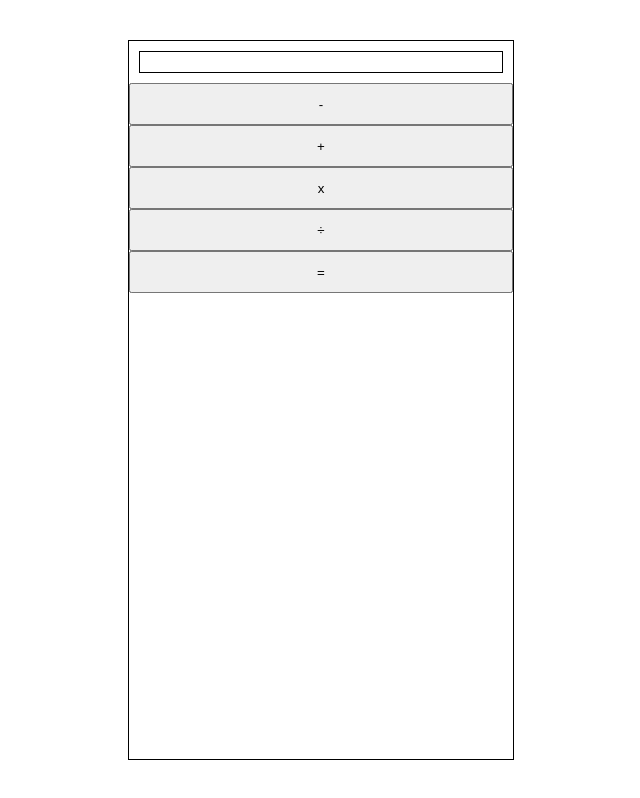
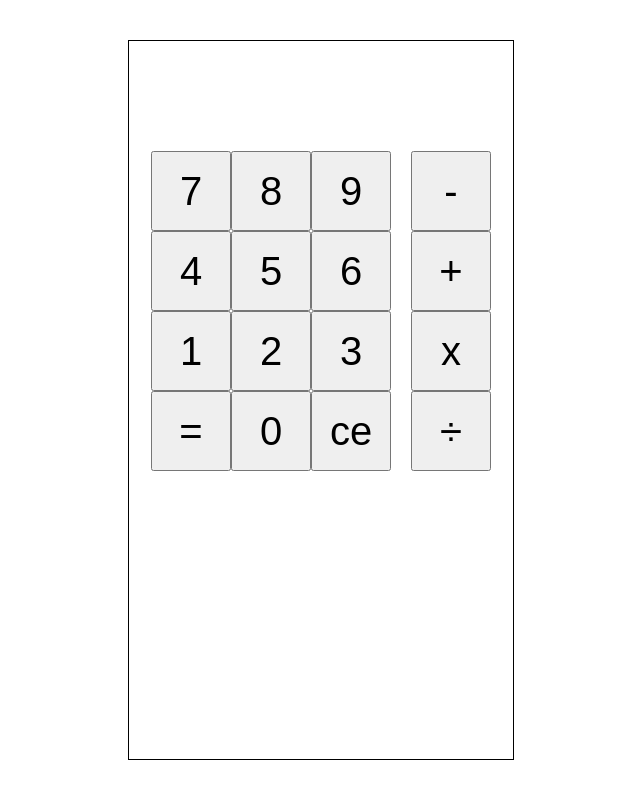
Before and after one commit to guilherme-tavares-py/bare-js-calc, a plain HTML site: page index.html in a window 1280 px wide. Shown: the whole page, without its empty margins (319-959 px from the left). Drawn offline with Linux system fonts and the light colour scheme.

Commit message:
Update Calc

```diff
--- a/index.css
+++ b/index.css
@@ -14,26 +14,45 @@ body {
 
 .screen {
     padding: 10px;
-    margin: 10px;
-    border: 1px solid black;
+    margin: 10px 20px 30px 10px;
+    height: 40px;
+    text-align: right;
+    font-size: 40px;
 }
 
 .grid-container {
     display: grid;
+    grid-template-columns: auto auto;
+    justify-content: center;
 
 }
 
-.grid-item {
-    grid-column-start: 1;
-    grid-column-end: 2;
-    grid-row-start: 1;
-    grid-row-end: 2;
+
+
+.part1 {
+    display: grid;
+    grid-template-columns: auto auto auto;
+    grid-template-rows: auto auto auto auto auto;
+    margin: 10px;
+
 }
 
-.numbers {
-    display: grid;
+.part1 button {
+    font-size: 40px;
+    width: 80px;
+    height: 80px;
 }
 
-.operators {
+
+.part2 {
     display: grid;
+    grid-template-rows: auto auto auto auto;
+    margin: 10px;
 }
+
+.part2 button {
+    font-size: 40px;
+    width: 80px;
+    height: 80px;
+
+}
--- a/index.html
+++ b/index.html
@@ -12,24 +12,25 @@
 
         </div>
         <div class="grid-container">
-            <div class="numbers grid-item">
-                <button onclick="number(0)">0</button>
+            <div class="grid-item1 part1">
+                <button onclick="number(7)">7</button>
+                <button onclick="number(8)">8</button>
+                <button onclick="number(9)">9</button>
+                <button onclick="number(4)">4</button>
+                <button onclick="number(5)">5</button>
+                <button onclick="number(6)">6</button>
                 <button onclick="number(1)">1</button>
                 <button onclick="number(2)">2</button>
                 <button onclick="number(3)">3</button>
-                <button onclick="number(4)">4</button>
-                <button onclick="number(5)">5</button>
-                <button onclick="number(6)">6</button>
-                <button onclick="number(7)">7</button>
-                <button onclick="number(8)">8</button>
-                <button onclick="number(9)">9</button>
+                <button onclick="operator('=')">=</button>
+                <button onclick="number(0)">0</button>
+                <button onclick="operator('ce')">ce</button>
             </div>
-            <div class="operators grid-item">
+            <div class="grid-item2 part2">
                 <button onclick="operator('-')">-</button>
                 <button onclick="operator('+')">+</button>
                 <button onclick="operator('x')">x</button>
                 <button onclick="operator('/')">÷</button>
-                <button onclick="operator('=')">=</button>
             </div>
         </div>
 
--- a/index.js
+++ b/index.js
@@ -8,7 +8,8 @@ let calculation = {
 }
 
 const number = (value) => {
-    if (display.innerHTML == 'invalid input') {
+
+    if (display.innerHTML == 'invalid input' || display.innerHTML == 0) {
         display.innerHTML = null
     }
     display.innerHTML += value
@@ -17,6 +18,7 @@ const number = (value) => {
 const operator = (value) => {
 
     if (display.innerHTML) {
+
 
         if (calculation.firstValue == 0) {
             calculation.firstValue = display.innerHTML
@@ -32,7 +34,9 @@ const operator = (value) => {
 
         display.innerHTML = null
     } else {
+
         display.innerHTML = 'invalid input'
+
         calculation.firstValue = 0
         calculation.secondValue = 0
         calculation.operator = ''
@@ -54,6 +58,7 @@ const operator = (value) => {
             case "x":
                 calculation.result = Number(calculation.firstValue) * Number(calculation.secondValue)
                 break
+
         }
 
         display.innerHTML = calculation.result
```
